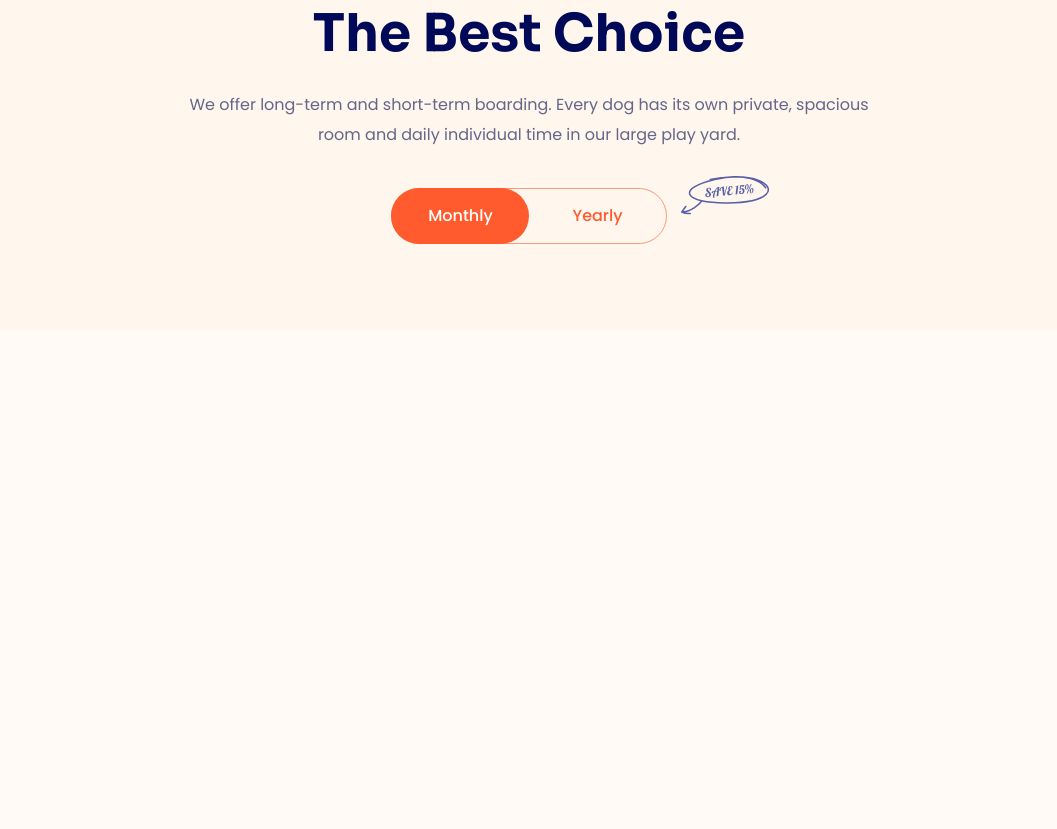
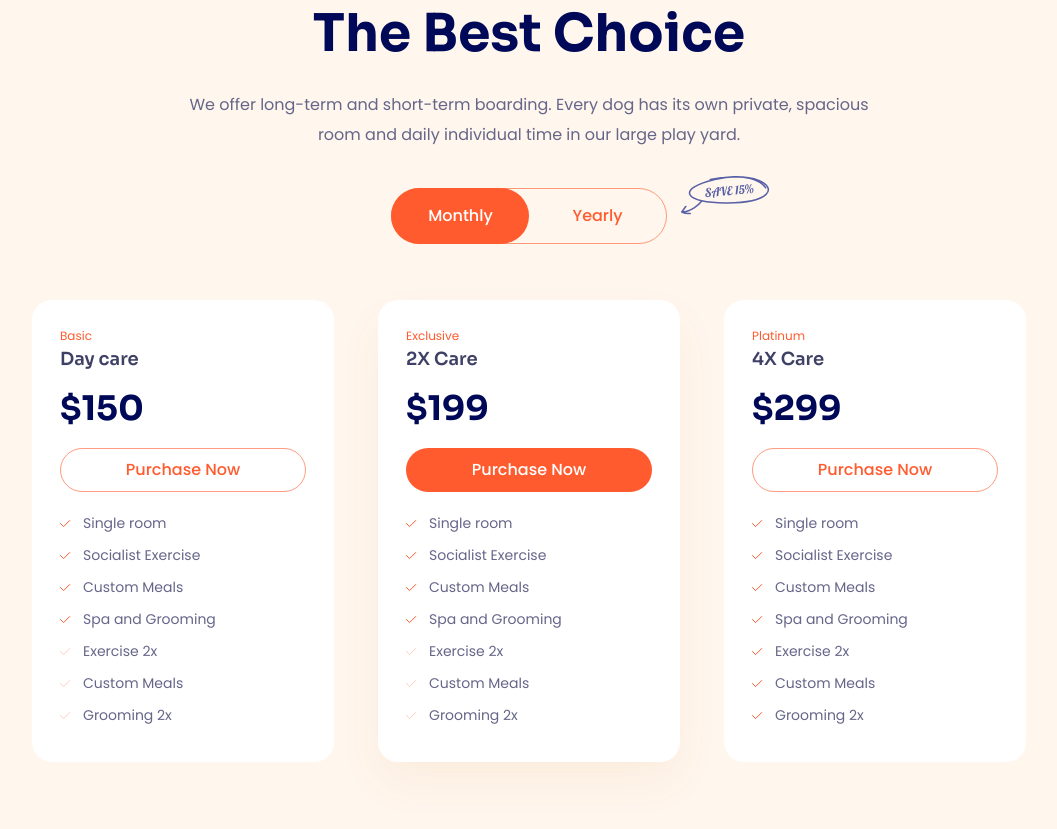
Before and after one commit to huydanh0408/htmlcss-04-lucy-pet-care, a plain HTML site: page index.html in a window 1280 px wide. Shown: the part 4076-4905 px from the top of the page, without its empty margins (111-1168 px from the left). Drawn offline with Linux system fonts and the light colour scheme.

Commit message:
Pricing #2

```diff
--- a/assets/css/styles.css
+++ b/assets/css/styles.css
@@ -757,6 +757,10 @@ select {
   background: #fff6ed;
 }
 
+.pricing__container {
+  max-width: 994px;
+}
+
 .pricing__heading,
 .pricing__desc {
   text-align: center;
@@ -816,3 +820,75 @@ select {
   bottom: 28px;
   right: -104px;
 }
+
+.pricing__list {
+  display: grid;
+  grid-template-columns: 1fr 1fr 1fr;
+  column-gap: 44px;
+  margin-top: 56px;
+}
+
+.pricing-item {
+  padding: 30px 28px 40px;
+  background: #fff;
+  border-radius: 20px;
+}
+
+.pricing-item:nth-child(2) {
+  box-shadow: 0 20px 44px 0 rgba(195, 108, 22, 0.06);
+}
+
+.pricing-item__label {
+  font-size: 0.75rem;
+  color: #ff5b2e;
+}
+
+.pricing-item__heading {
+  margin-top: 8px;
+  font-size: 1.125rem;
+  font-weight: 600;
+  color: #3f4065;
+}
+
+.pricing-item__price {
+  margin-top: 24px;
+  font-family: Sora;
+  font-size: 2.125rem;
+  font-weight: 700;
+  line-height: 2.125rem;
+  color: #000958;
+}
+
+.pricing-item__price::first-letter {
+  font-size: 2.0625rem;
+  font-weight: 700;
+}
+
+.pricing-item__btn {
+  width: 100%;
+  height: 44px;
+  margin-top: 22px;
+  font-weight: 500;
+}
+
+.pricing-item__list {
+  margin-top: 24px;
+}
+.pricing-item__item {
+  display: flex;
+  font-size: 0.875rem;
+  color: #656689;
+}
+
+.pricing-item__item::before {
+  content: url(../icons/pricing-check.svg);
+  margin-right: 12px;
+}
+
+.pricing-item__item--unavailable::before {
+  opacity: 0.3;
+}
+
+.pricing-item__item + .pricing-item__item {
+  margin-top: 18px;
+}
--- a/index.html
+++ b/index.html
@@ -613,7 +613,7 @@
 
       <!-- Prices -->
       <section class="pricing">
-        <div class="container">
+        <div class="container pricing__container">
           <h2 class="section__heading pricing__heading">The Best Choice</h2>
           <p class="section__desc pricing__desc">
             We offer long-term and short-term boarding. Every dog has its own
@@ -651,6 +651,78 @@
               class="pricing__decor"
             />
           </div>
+
+          <!-- Pricing List -->
+          <div class="pricing__list">
+            <!-- Column 1 -->
+            <article class="pricing-item">
+              <p class="pricing-item__label">Basic</p>
+              <h3 class="pricing-item__heading">Day care</h3>
+              <p class="pricing-item__price">$150</p>
+              <button class="btn btn--outline pricing-item__btn">
+                Purchase Now
+              </button>
+              <ul class="pricing-item__list">
+                <li class="pricing-item__item">Single room</li>
+                <li class="pricing-item__item">Socialist Exercise</li>
+                <li class="pricing-item__item">Custom Meals</li>
+                <li class="pricing-item__item">Spa and Grooming</li>
+                <li class="pricing-item__item pricing-item__item--unavailable">
+                  Exercise 2x
+                </li>
+                <li class="pricing-item__item pricing-item__item--unavailable">
+                  Custom Meals
+                </li>
+                <li class="pricing-item__item pricing-item__item--unavailable">
+                  Grooming 2x
+                </li>
+              </ul>
+            </article>
+
+            <!-- Column 2 -->
+            <article class="pricing-item">
+              <p class="pricing-item__label">Exclusive</p>
+              <h3 class="pricing-item__heading">2X Care</h3>
+              <p class="pricing-item__price">$199</p>
+              <button class="btn btn--primary pricing-item__btn">
+                Purchase Now
+              </button>
+              <ul class="pricing-item__list">
+                <li class="pricing-item__item">Single room</li>
+                <li class="pricing-item__item">Socialist Exercise</li>
+                <li class="pricing-item__item">Custom Meals</li>
+                <li class="pricing-item__item">Spa and Grooming</li>
+                <li class="pricing-item__item pricing-item__item--unavailable">
+                  Exercise 2x
+                </li>
+                <li class="pricing-item__item pricing-item__item--unavailable">
+                  Custom Meals
+                </li>
+                <li class="pricing-item__item pricing-item__item--unavailable">
+                  Grooming 2x
+                </li>
+              </ul>
+            </article>
+
+            <!-- Column 3 -->
+            <article class="pricing-item">
+              <p class="pricing-item__label">Platinum</p>
+              <h3 class="pricing-item__heading">4X Care</h3>
+              <p class="pricing-item__price">$299</p>
+              <button class="btn btn--outline pricing-item__btn">
+                Purchase Now
+              </button>
+              <ul class="pricing-item__list">
+                <li class="pricing-item__item">Single room</li>
+                <li class="pricing-item__item">Socialist Exercise</li>
+                <li class="pricing-item__item">Custom Meals</li>
+                <li class="pricing-item__item">Spa and Grooming</li>
+                <li class="pricing-item__item">Exercise 2x</li>
+                <li class="pricing-item__item">Custom Meals</li>
+                <li class="pricing-item__item">Grooming 2x</li>
+              </ul>
+            </article>
+          </div>
         </div>
       </section>
     </main>
```
Also changed, not shown: assets/icons/pricing-check.svg (added).
